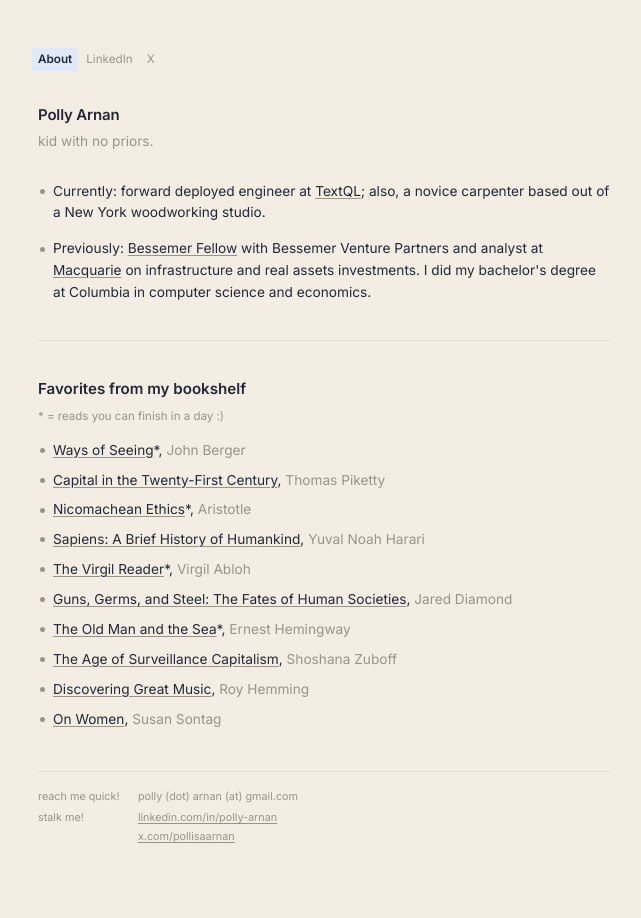
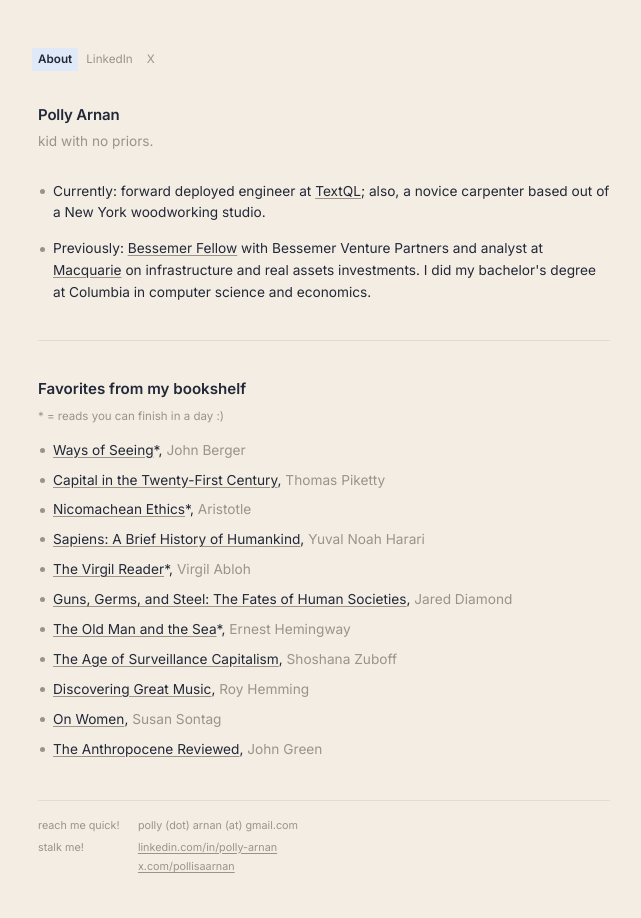
Before and after one commit to polly-arnan/site, a plain HTML site: page index.html in a window 1280 px wide. Shown: the whole page, without its empty margins (316-957 px from the left). Drawn offline with Linux system fonts and the light colour scheme.

Commit message:
minor updates

```diff
--- a/index.html
+++ b/index.html
@@ -4,7 +4,7 @@
 <meta charset="UTF-8">
 <meta name="viewport" content="width=device-width, initial-scale=1.0">
 <title>Polly Arnan</title>
-<meta name="description" content="kid with no priors.">
+<meta name="description" content="Kid with no priors. Currently a forward deployed engineer at TextQL; also, a novice carpenter based out of a New York woodworking studio.">
 <link rel="preconnect" href="https://fonts.googleapis.com">
 <link rel="preconnect" href="https://fonts.gstatic.com" crossorigin>
 <link href="https://fonts.googleapis.com/css2?family=Inter:wght@400;500;600&display=swap" rel="stylesheet">
@@ -204,6 +204,7 @@
       <li><a href="https://en.wikipedia.org/wiki/The_Age_of_Surveillance_Capitalism" target="_blank" rel="noopener">The Age of Surveillance Capitalism</a>, <span class="author">Shoshana Zuboff</span></li>
       <li><a href="https://lyreassociation.org/books-on-music/hemming-roy-discovering-great-music-a-new-listeners-guide-to-the-top-classical-composers-and-their-masterworks" target="_blank" rel="noopener">Discovering Great Music</a>, <span class="author">Roy Hemming</span></li>
       <li><a href="https://en.wikipedia.org/wiki/On_Women" target="_blank" rel="noopener">On Women</a>, <span class="author">Susan Sontag</span></li>
+      <li><a href="https://en.wikipedia.org/wiki/The_Anthropocene_Reviewed" target="_blank" rel="noopener">The Anthropocene Reviewed</a>, <span class="author">John Green</span></li>
     </ul>
   </section>
 
```
